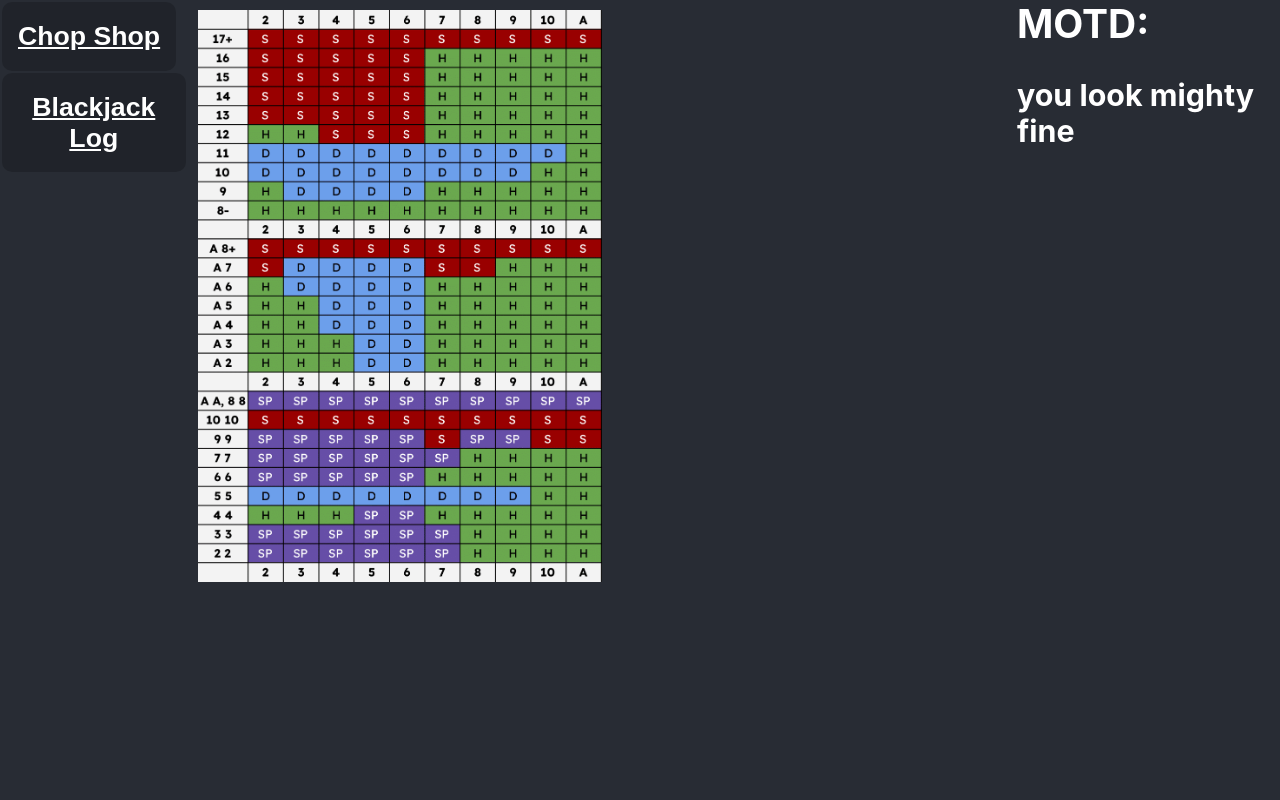
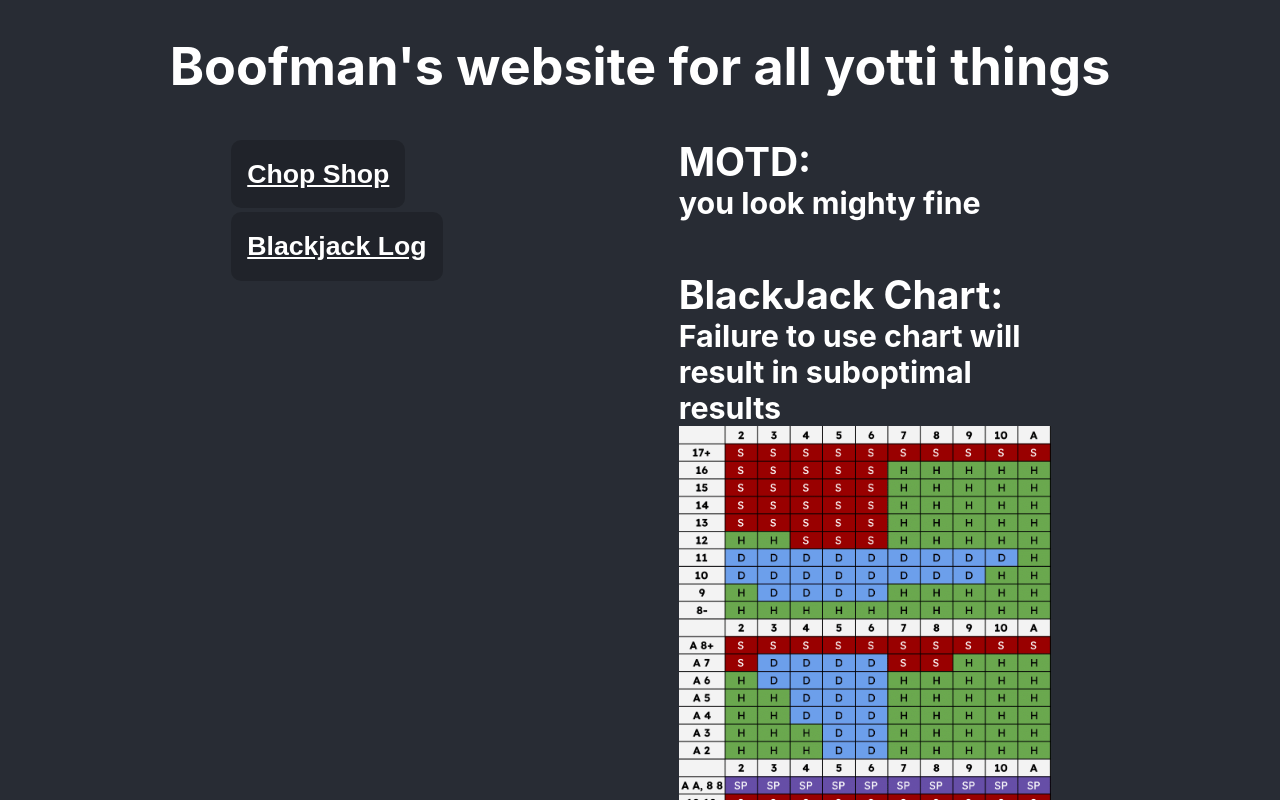
Before and after one commit to sjyamas/chop-shop, a React (Create React App) app: page / in a window 1280 px wide. Shown: the top 800 px of the page. Built offline with nearby package versions, Linux system fonts and the light colour scheme.

Commit message:
front page edits

```diff
--- a/src/Components/BlackJack/AddHand.jsx
+++ b/src/Components/BlackJack/AddHand.jsx
@@ -5,7 +5,7 @@ import './styles.css'
 
 function Bet({ bet, setBet }) {
   function handleBet(cbet) {
-    setBet((a) => a + cbet);
+    setBet((bet) => bet + cbet);
     //todo: prevent nevative bets
   }
 
--- a/src/Pages/Pages.jsx
+++ b/src/Pages/Pages.jsx
@@ -6,10 +6,12 @@ import bjchart from "../Assets/Images/bjchart.png";
 
 export default function Pages() {
   return (
-    <div>
-      <div className="App-header">
-        <div style={{ display: "flex" }}>
-          <div>
+      <div className="App-header" style={{display: 'flex', flexDirection: 'column'}}>
+        <div style ={{display: "flex", justifyContent: "center"}}>
+          <h1 style={{textAlign: 'center'}}>Boofman's website for all yotti things</h1>
+        </div>
+        <div style={{ display: "flex", justifyContent: "space-evenly" }}>
+          <div style={{ display: "flex", flexDirection: 'column', padding: 5}}>
             <CustomButton>
               <Link to="chop-shop" style={{ color: "white" }}>
                 <h1> Chop Shop </h1>
@@ -20,20 +22,23 @@ export default function Pages() {
                 <h1> Blackjack Log</h1>
               </Link>
             </CustomButton>
+
           </div>
-          <div style={{padding: 10}}>
-            <img src={bjchart} alt="bjchart" style={{ width: "50%" }} />
-          </div>
-          <div>
+          <div style={{ display: "flex", flexDirection: 'column', padding: 5}}>
             <div>
-            <h2 style={{ margin: 0 }}>
-              MOTD:
-            </h2>
-            <h3> you look mighty fine </h3>
+              <h2 style={{ margin: 0 }}>
+                MOTD:
+              </h2>
+              <h3 style={{ margin: 0, paddingBottom: 50}}> you look mighty fine </h3>
+            </div>
+            <div style={{display: "inline-block", overflow: "break-word", inlineSize:"372px"}}>
+              <h2 style={{ margin: 0 }}>BlackJack Chart:</h2>
+              <h3 style={{ margin: 0 }}>Failure to use chart will result in suboptimal results</h3>
+
+              <img src={bjchart} alt="BlackJack standard strategy chart" width="372" hight ='526' />
             </div>
           </div>
         </div>
       </div>
-    </div>
   );
 }
```
